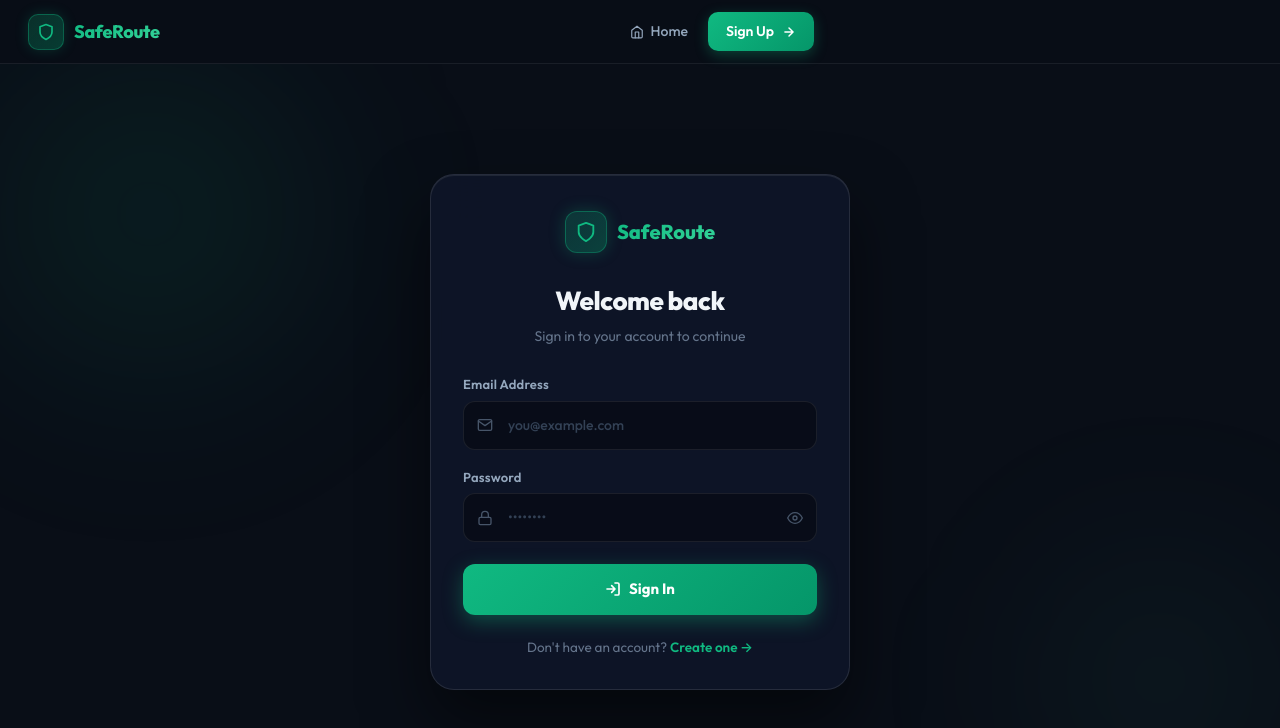
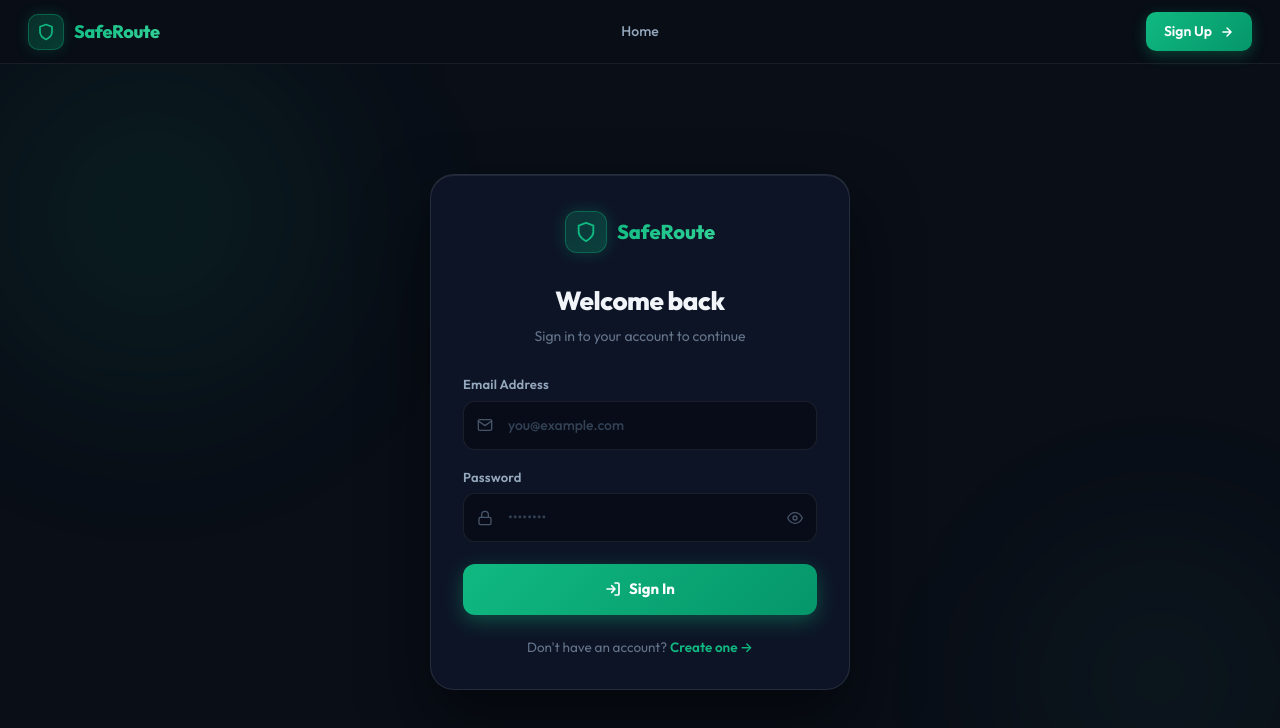
Before and after one commit to Viralkhambhati/SafeRoute-WomenSafety, a React (Vite) app in the folder frontend/: page /signin in a window 1280 px wide. Shown: the top 728 px of the page. Built offline with nearby package versions, Linux system fonts and the light colour scheme; no server answers.

Commit message:
Refactor Navbar component

```diff
--- a/frontend/src/components/Navbar.jsx
+++ b/frontend/src/components/Navbar.jsx
@@ -31,72 +31,69 @@ function Navbar() {
 
       {/* Desktop Nav Links */}
       <div className="saferoute-nav-links">
-
-        {/* Home page → Add Rating + About only */}
         {path === "/" && (
           <>
-            <Link to="/about" className="saferoute-nav-link" style={{ marginRight: '16px' }}>
-              About
-            </Link>
-            <button className="saferoute-signin-btn" onClick={() => navigate("/add-rating")}>
-              <svg width="14" height="14" viewBox="0 0 24 24" fill="none" stroke="currentColor" strokeWidth="2" strokeLinecap="round" strokeLinejoin="round">
+            <Link to="/dashboard" className="saferoute-nav-link">Dashboard</Link>
+            <Link to="/about" className="saferoute-nav-link">About</Link>
+          </>
+        )}
+        {path === "/signin" && (
+          <Link to="/" className="saferoute-nav-link">Home</Link>
+        )}
+        {path === "/signup" && (
+          <Link to="/" className="saferoute-nav-link">Home</Link>
+        )}
+        {path === "/dashboard" && (
+          <>
+            <Link to="/" className="saferoute-nav-link">Home</Link>
+            <Link to="/about" className="saferoute-nav-link">About</Link>
+          </>
+        )}
+        {path === "/add-rating" && (
+          <>
+            <Link to="/" className="saferoute-nav-link">Home</Link>
+            <Link to="/dashboard" className="saferoute-nav-link">Dashboard</Link>
+            <Link to="/about" className="saferoute-nav-link">About</Link>
+          </>
+        )}
+        {path === "/about" && (
+          <>
+            <Link to="/" className="saferoute-nav-link">Home</Link>
+            <Link to="/dashboard" className="saferoute-nav-link">Dashboard</Link>
+          </>
+        )}
+      </div>
+
+      {/* Desktop Actions */}
+      <div className="saferoute-nav-actions">
+        {path === "/" && (
+          <button className="saferoute-action-btn saferoute-action-primary" onClick={() => navigate("/add-rating")}>
+            <svg width="14" height="14" viewBox="0 0 24 24" fill="none" stroke="currentColor" strokeWidth="2.5" strokeLinecap="round" strokeLinejoin="round">
               <polygon points="12 2 15.09 8.26 22 9.27 17 14.14 18.18 21.02 12 17.77 5.82 21.02 7 14.14 2 9.27 8.91 8.26 12 2" />
             </svg>
             Add Rating
           </button>
-          </>
         )}
-
-        {/* Signin page → Home + Signup */}
         {path === "/signin" && (
-          <>
-            <Link to="/" className="saferoute-nav-link">
-              <svg width="14" height="14" viewBox="0 0 24 24" fill="none" stroke="currentColor" strokeWidth="2" strokeLinecap="round" strokeLinejoin="round">
-                <path d="M3 9l9-7 9 7v11a2 2 0 0 1-2 2H5a2 2 0 0 1-2-2z" /><polyline points="9 22 9 12 15 12 15 22" />
-              </svg>
-              Home
-            </Link>
-            <button className="saferoute-signin-btn" onClick={() => navigate("/signup")}>
+          <button className="saferoute-action-btn saferoute-action-primary" onClick={() => navigate("/signup")}>
             Sign Up
             <svg width="14" height="14" viewBox="0 0 24 24" fill="none" stroke="currentColor" strokeWidth="2.5" strokeLinecap="round" strokeLinejoin="round">
               <path d="M5 12h14M12 5l7 7-7 7" />
             </svg>
           </button>
-          </>
         )}
-
-        {/* Signup page → Home + Sign In */}
         {path === "/signup" && (
-          <>
-            <Link to="/" className="saferoute-nav-link">
-              <svg width="14" height="14" viewBox="0 0 24 24" fill="none" stroke="currentColor" strokeWidth="2" strokeLinecap="round" strokeLinejoin="round">
-                <path d="M3 9l9-7 9 7v11a2 2 0 0 1-2 2H5a2 2 0 0 1-2-2z" /><polyline points="9 22 9 12 15 12 15 22" />
-              </svg>
-              Home
-            </Link>
-            <button className="saferoute-signin-btn" onClick={() => navigate("/signin")}>
+          <button className="saferoute-action-btn saferoute-action-primary" onClick={() => navigate("/signin")}>
             Sign In
             <svg width="14" height="14" viewBox="0 0 24 24" fill="none" stroke="currentColor" strokeWidth="2.5" strokeLinecap="round" strokeLinejoin="round">
               <path d="M5 12h14M12 5l7 7-7 7" />
             </svg>
           </button>
-          </>
         )}
-
-        {/* Dashboard / Analytics / Add Rating page → Home + Sign Out */}
         {(path === "/dashboard" || path === "/add-rating") && (
           <>
-            <Link to="/dashboard" className="saferoute-nav-link" style={{ marginRight: '16px' }}>
-              Dashboard
-            </Link>
-            <Link to="/" className="saferoute-nav-link">
-              <svg width="14" height="14" viewBox="0 0 24 24" fill="none" stroke="currentColor" strokeWidth="2" strokeLinecap="round" strokeLinejoin="round">
-                <path d="M3 9l9-7 9 7v11a2 2 0 0 1-2 2H5a2 2 0 0 1-2-2z" /><polyline points="9 22 9 12 15 12 15 22" />
-              </svg>
-              Home
-            </Link>
             <div className="saferoute-user-dot" title="Logged in" />
-            <button className="saferoute-signout-btn" onClick={handleLogout}>
+            <button className="saferoute-action-btn saferoute-action-ghost" onClick={handleLogout}>
               <svg width="14" height="14" viewBox="0 0 24 24" fill="none" stroke="currentColor" strokeWidth="2" strokeLinecap="round" strokeLinejoin="round">
                 <path d="M9 21H5a2 2 0 0 1-2-2V5a2 2 0 0 1 2-2h4M16 17l5-5-5-5M21 12H9" />
               </svg>
@@ -104,10 +101,18 @@ function Navbar() {
             </button>
           </>
         )}
-
+        {path === "/about" && (
+          <button className="saferoute-action-btn saferoute-action-primary" onClick={() => navigate("/add-rating")}>
+            <svg width="14" height="14" viewBox="0 0 24 24" fill="none" stroke="currentColor" strokeWidth="2.5" strokeLinecap="round" strokeLinejoin="round">
+              <polygon points="12 2 15.09 8.26 22 9.27 17 14.14 18.18 21.02 12 17.77 5.82 21.02 7 14.14 2 9.27 8.91 8.26 12 2" />
+            </svg>
+            Add Rating
+          </button>
+        )}
       </div>
 
       {/* Mobile Menu Button */}
+      {path !== "/add-rating" && (
         <button
         className="saferoute-mobile-menu-btn"
         onClick={() => setMobileOpen((prev) => !prev)}
@@ -119,6 +124,7 @@ function Navbar() {
           <span />
         </span>
       </button>
+      )}
 
       {/* Mobile Right Side Menu */}
       <div className={`saferoute-mobile-menu ${mobileOpen ? "open" : ""}`}>
--- a/frontend/src/index.css
+++ b/frontend/src/index.css
@@ -107,13 +107,14 @@ textarea::placeholder {
 .saferoute-nav-links {
   display: flex;
   align-items: center;
-  gap: 4px;
-  flex: 1;
-  justify-content: center;
+  gap: 6px;
+  position: absolute;
+  left: 50%;
+  transform: translateX(-50%);
 }
 
 .saferoute-nav-link {
-  display: flex;
+  display: inline-flex;
   align-items: center;
   gap: 7px;
   padding: 8px 16px;
@@ -123,26 +124,66 @@ textarea::placeholder {
   color: #94a7bd;
   text-decoration: none;
   transition: all 0.2s ease;
-  position: relative;
+  border: 1px solid transparent;
+  background: transparent;
 }
 
 .saferoute-nav-link:hover {
   color: #e2e8f0;
-  background: rgba(255, 255, 255, 0.06);
+  background: rgba(255, 255, 255, 0.05);
 }
 
 .saferoute-nav-link.active {
   color: #10B981;
   background: rgba(16, 185, 129, 0.08);
-  border: 1px solid rgba(16, 185, 129, 0.2);
+  border-color: rgba(16, 185, 129, 0.2);
 }
 
-/* CTA */
-.saferoute-nav-cta {
+/* Actions */
+.saferoute-nav-actions {
   display: flex;
   align-items: center;
-  gap: 12px;
-  flex-shrink: 0;
+  gap: 10px;
+  margin-left: auto;
+}
+
+.saferoute-action-btn {
+  display: inline-flex;
+  align-items: center;
+  gap: 8px;
+  padding: 9px 18px;
+  border-radius: 10px;
+  font-size: 14px;
+  font-weight: 600;
+  font-family: inherit;
+  cursor: pointer;
+  transition: all 0.25s;
+  border: none;
+  text-decoration: none;
+}
+
+.saferoute-action-primary {
+  background: linear-gradient(135deg, #10B981, #059669);
+  color: #fff;
+  box-shadow: 0 4px 14px rgba(16, 185, 129, 0.3);
+}
+
+.saferoute-action-primary:hover {
+  transform: translateY(-2px);
+  box-shadow: 0 8px 20px rgba(16, 185, 129, 0.4);
+  background: linear-gradient(135deg, #12c78e, #06a371);
+}
+
+.saferoute-action-ghost {
+  background: transparent;
+  color: #64748b;
+  border: 1px solid rgba(255, 255, 255, 0.1);
+}
+
+.saferoute-action-ghost:hover {
+  border-color: rgba(239, 68, 68, 0.3);
+  color: #f87171;
+  background: rgba(239, 68, 68, 0.05);
 }
 
 .saferoute-user-dot {
@@ -164,50 +205,6 @@ textarea::placeholder {
   50% {
     box-shadow: 0 0 0 5px rgba(16, 185, 129, 0.1);
   }
-}
-
-.saferoute-signin-btn {
-  display: flex;
-  align-items: center;
-  gap: 8px;
-  padding: 9px 18px;
-  border-radius: 10px;
-  background: linear-gradient(135deg, #10B981, #059669);
-  border: none;
-  color: #fff;
-  font-size: 14px;
-  font-weight: 600;
-  font-family: inherit;
-  cursor: pointer;
-  box-shadow: 0 4px 14px rgba(16, 185, 129, 0.3);
-  transition: all 0.25s;
-}
-
-.saferoute-signin-btn:hover {
-  transform: translateY(-2px);
-  box-shadow: 0 8px 20px rgba(16, 185, 129, 0.4);
-}
-
-.saferoute-signout-btn {
-  display: flex;
-  align-items: center;
-  gap: 7px;
-  padding: 8px 16px;
-  border-radius: 10px;
-  background: transparent;
-  border: 1px solid rgba(255, 255, 255, 0.1);
-  color: #64748b;
-  font-size: 13px;
-  font-weight: 500;
-  font-family: inherit;
-  cursor: pointer;
-  transition: all 0.2s;
-}
-
-.saferoute-signout-btn:hover {
-  border-color: rgba(239, 68, 68, 0.3);
-  color: #f87171;
-  background: rgba(239, 68, 68, 0.05);
 }
 
 /* Legacy navbar classes kept for any references */
@@ -701,7 +698,8 @@ textarea::placeholder {
     display: flex;
   }
 
-  .saferoute-nav-links {
+  .saferoute-nav-links,
+  .saferoute-nav-actions {
     display: none;
   }
 }
```
Lines whose indentation alone changed are shown as unchanged.
